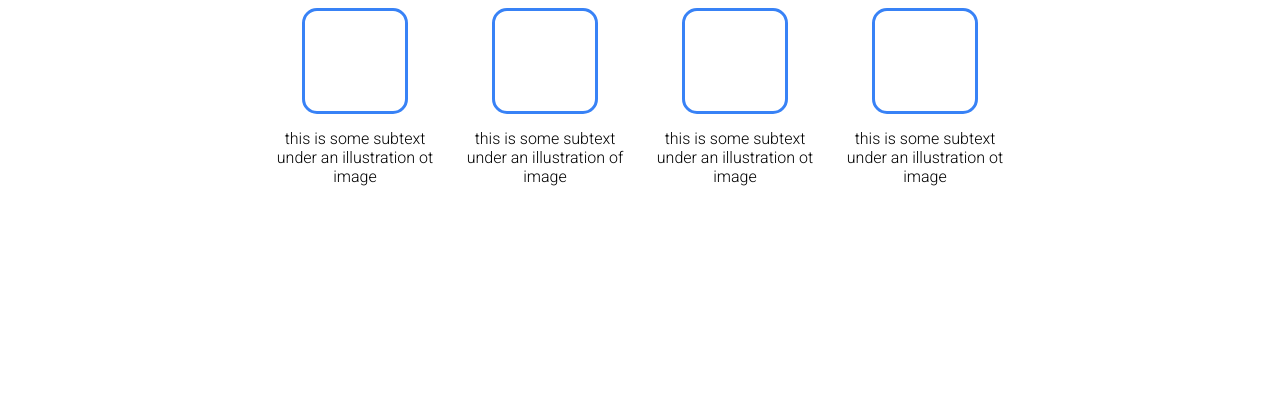
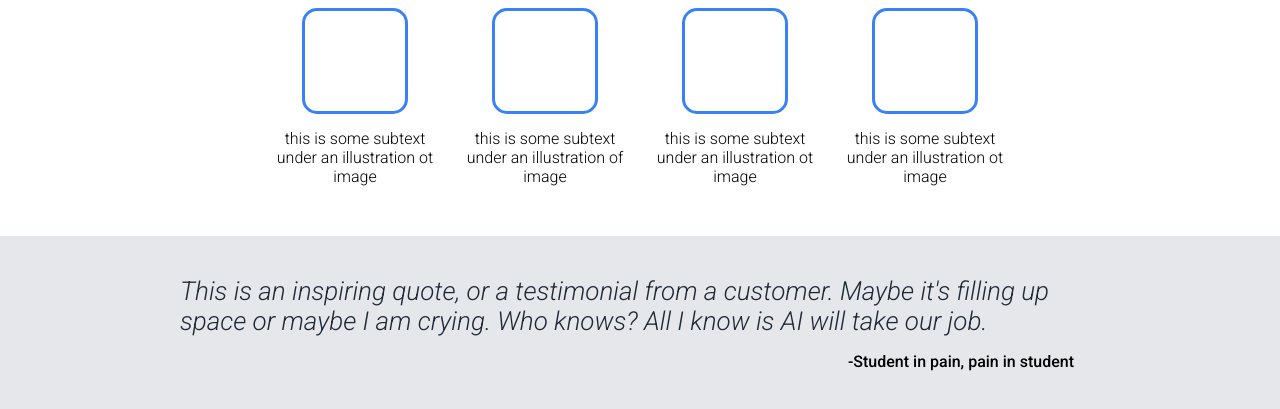
Before and after one commit to chitrak-singhal/landing-test, a plain HTML site: page index.html in a window 1280 px wide. Shown: the part 453-862 px from the top of the page. Before the commit the page ends 800 px from the top, so only its background shows below. Drawn offline with Linux system fonts and the light colour scheme.

Commit message:
Added quote section

```diff
--- a/index.html
+++ b/index.html
@@ -58,6 +58,15 @@
         <p> this is some subtext under an illustration ot image</p>
       </div>
     </div>
-
+  </div>
+  <div class="quote">
+    <div class="quote-text">
+      <p>This is an inspiring quote, or a testimonial from a customer. Maybe it's filling up space or
+        maybe I am crying. Who knows? All I know is AI will take our job.
+      </p>
+    </div>
+    <div class="quote-name">
+      <p> -Student in pain, pain in student</p>
+    </div>
   </div>
 </body>
--- a/styles.css
+++ b/styles.css
@@ -77,6 +77,7 @@
 .mid{
     display:flex;
     flex-direction: column;
+    margin-bottom:50px;
 }
 .mid-head{
     display: flex;
@@ -111,3 +112,19 @@
     width: 100px;
     margin-bottom: 15px;
 }
+.quote{
+    padding: 40px 180px 40px 180px;
+    background-color: #E5E7EB;
+}
+.quote-text{
+    font-size: 26px;
+    font-style: italic;
+    color: #1F2937;
+    font-weight: 300;
+    margin-bottom: 16px
+}
+.quote-name{
+    font-weight: 500;
+    text-align: right;
+    padding-right: 26px;
+}
```
